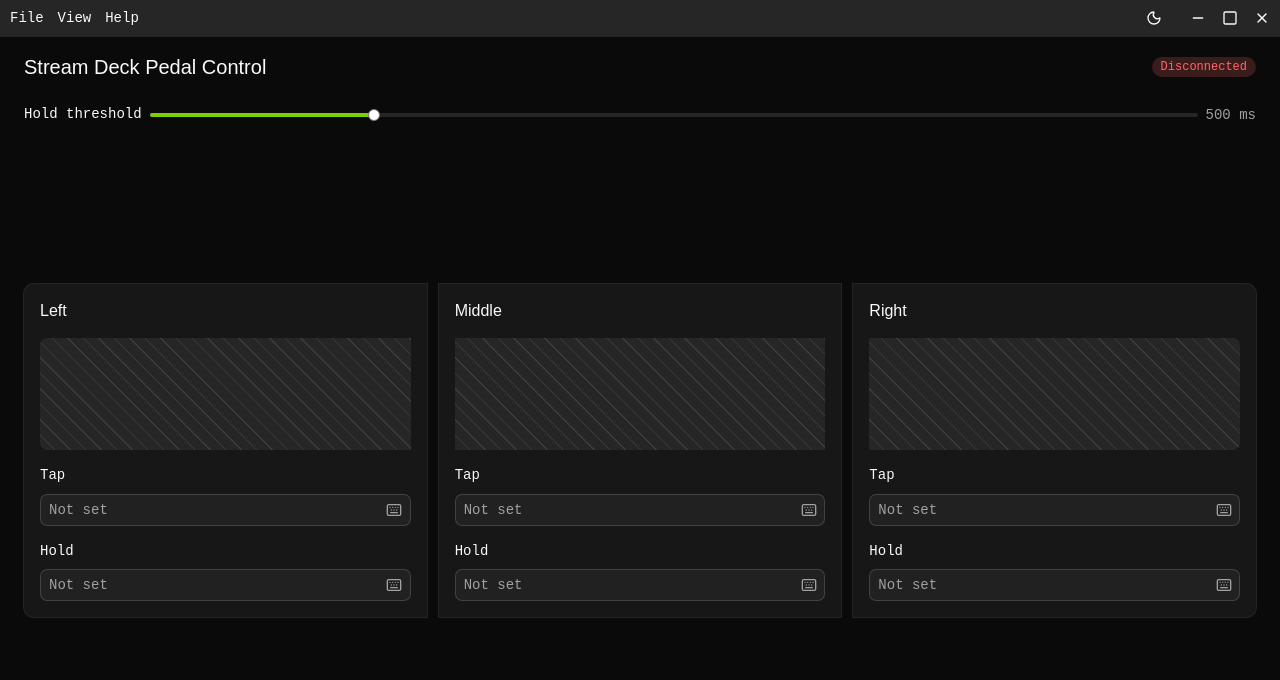
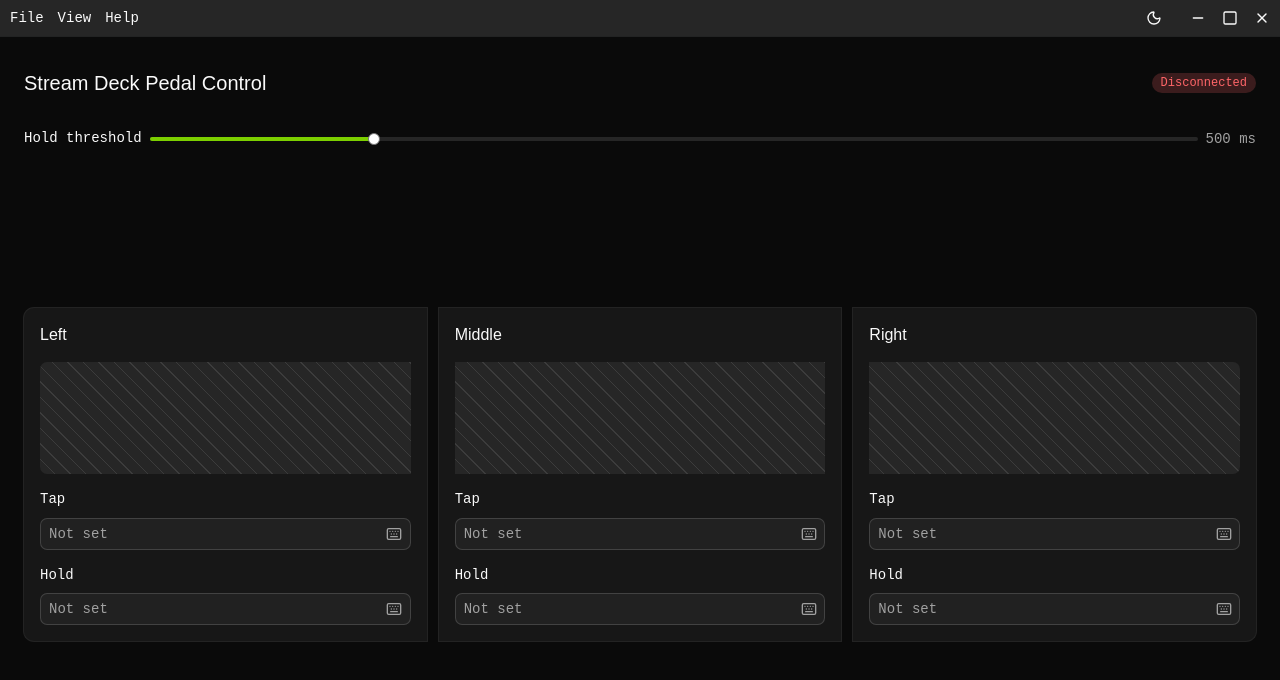
Before and after one commit to mikaelbalin/stream-deck, a React app: page / in a window 1280 px wide. Shown: the top 680 px of the page. Built offline with nearby package versions, Linux system fonts and the light colour scheme; the HTML template or start-up script is replaced by a standard one.

Commit message:
Increase window height and adjust header/content padding

```diff
--- a/components/header.tsx
+++ b/components/header.tsx
@@ -12,7 +12,7 @@
 
 export function Header({ connected }: HeaderProps) {
 	return (
-		<header className="flex items-center justify-between px-6 py-4">
+		<header className="flex items-center justify-between px-6 pt-8 pb-6">
 			<h1 className="font-heading text-xl font-medium">
 				Stream Deck Pedal Control
 			</h1>
--- a/src-tauri/tauri.conf.json
+++ b/src-tauri/tauri.conf.json
@@ -15,11 +15,11 @@
 				"title": "Stream Deck Pedal Control",
 				"label": "main",
 				"width": 800,
-				"height": 510,
+				"height": 530,
 				"minWidth": 600,
-				"minHeight": 510,
+				"minHeight": 530,
 				"maxWidth": 800,
-				"maxHeight": 510,
+				"maxHeight": 530,
 				"decorations": false,
 				"resizable": true,
 				"transparent": true
--- a/src/App.tsx
+++ b/src/App.tsx
@@ -32,7 +32,7 @@
 				<Titlebar connected={connected} />
 				<Separator />
 				<Header connected={connected} />
-				<div className="px-6 pt-2">
+				<div className="px-6 pt-2 pb-6">
 					<Field orientation="horizontal">
 						<FieldLabel className="whitespace-nowrap">
 							Hold threshold
```
